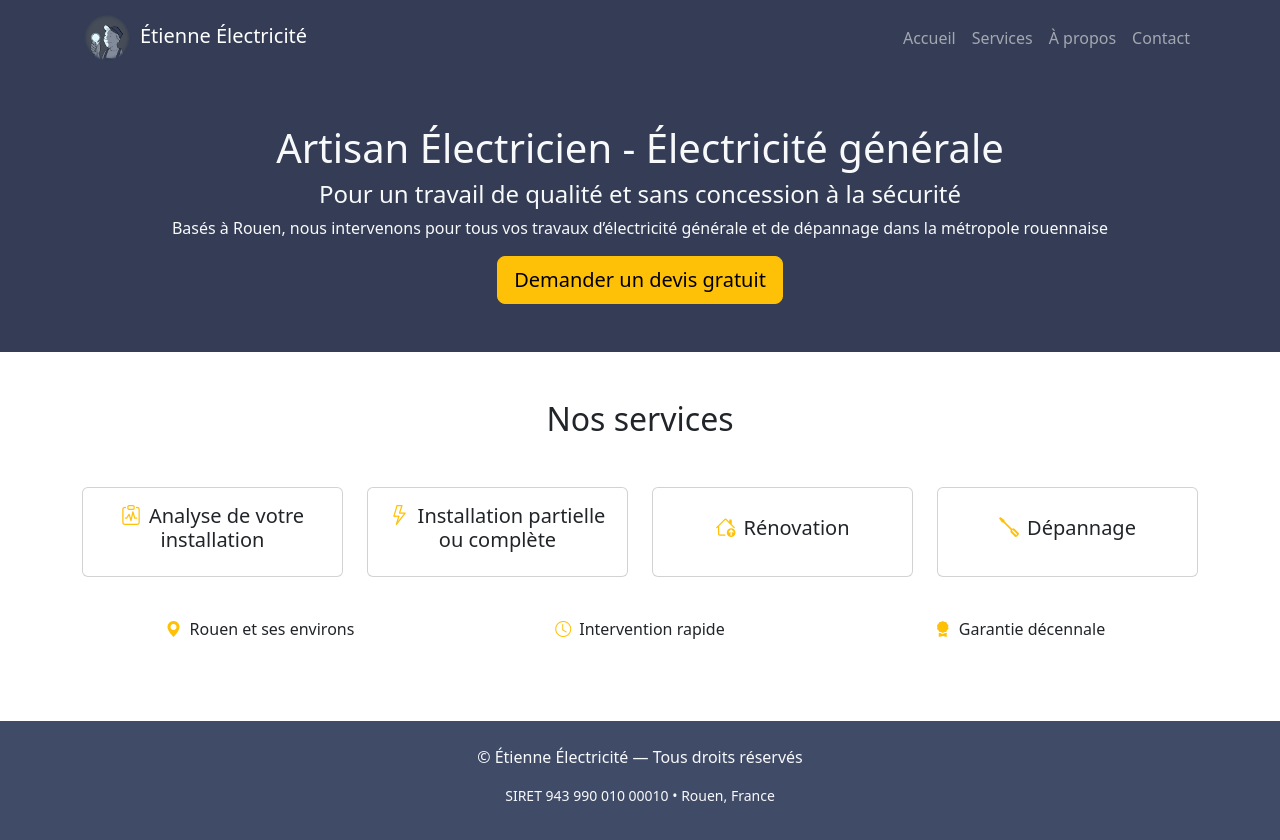
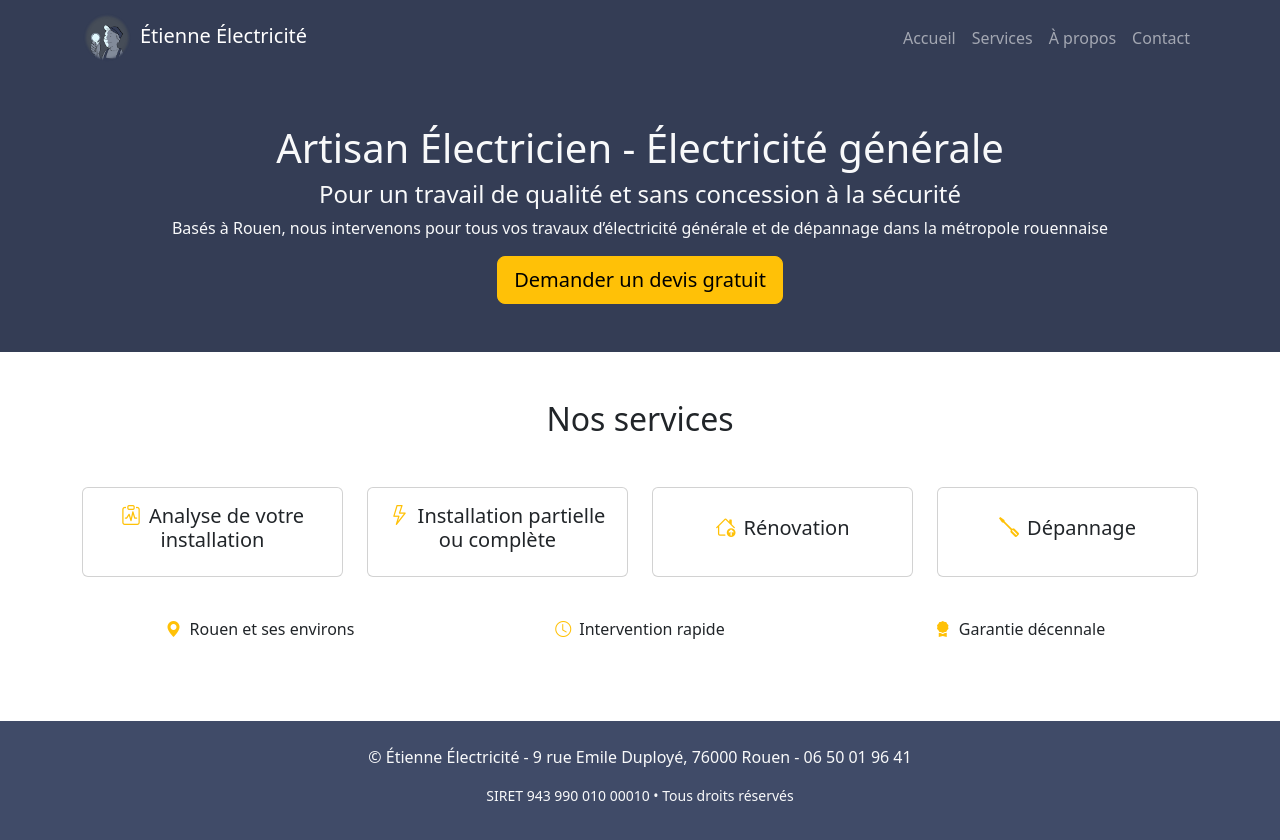
Before and after one commit to lalgn/etienne-electricite, a React (Vite) app: page /#/ in a window 1280 px wide. Shown: the top 840 px of the page. Built offline with nearby package versions, Linux system fonts and the light colour scheme.

Commit message:
Changement du footer et rajout d'un texte services

```diff
--- a/src/components/Footer.jsx
+++ b/src/components/Footer.jsx
@@ -1,8 +1,8 @@
 export default function Footer() {
   return (
     <footer className="bg-custom-footer text-light text-center py-4 mt-auto">
-      <p>© Étienne Électricité — Tous droits réservés</p>
-      <p className="small">SIRET 943 990 010 00010 • Rouen, France</p>
+      <p>© Étienne Électricité - 9 rue Emile Duployé, 76000 Rouen - 06 50 01 96 41 </p>
+      <p className="small">SIRET 943 990 010 00010 • Tous droits réservés</p>
     </footer>
   );
 }
--- a/src/pages/Services.jsx
+++ b/src/pages/Services.jsx
@@ -59,8 +59,11 @@ export default function Services() {
   return (
     <Container className="py-5">
       <h2 className="text-center mb-3">Tous nos services</h2>
-      <h6 className="text-center text-warning mb-5">
+      <h6 className="text-center text-warning mb-3">
         Pour les particuliers, pour les collectivités, pour les entreprises
+      </h6>
+      <h6 className="text-center mb-5">
+      Nous intervenons principalement à Rouen, Bois-Guillaume et Mont-Saint Aignan mais nous pouvons nous déplacer dans toute la métropole rouennaise pour vos dépannages et installations éléctriques.
       </h6>
       <Row>
         {servicesData.map((s, i) => (
```
Also changed, not shown: src/components/Hero.jsx (line endings or trailing spaces).
